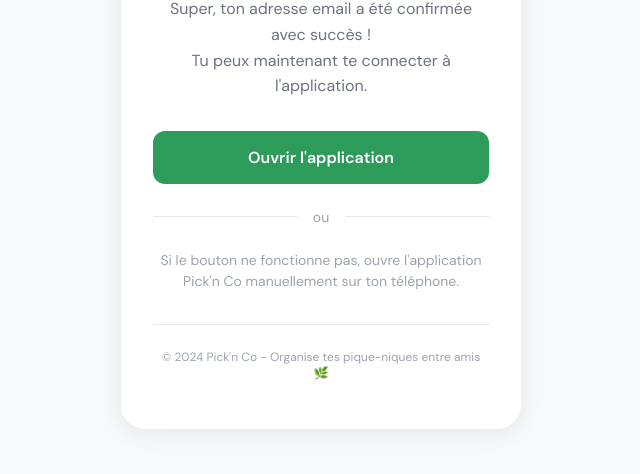
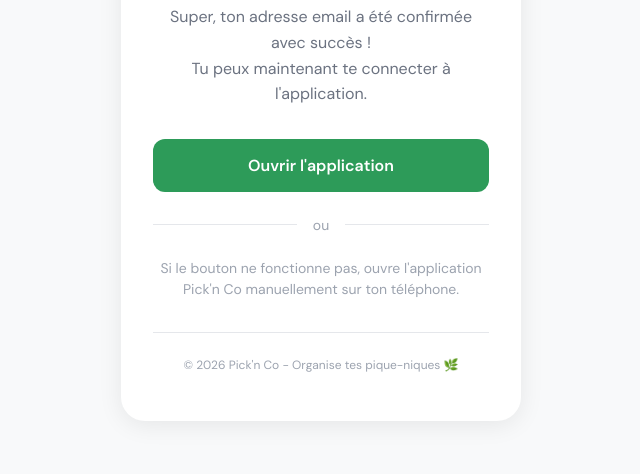
Before and after one commit to cyclise/picknco-pages, a plain HTML site: page index.html in a window 1280 px wide. Shown: the part 326-800 px from the top of the page, without its empty margins (319-959 px from the left). Drawn offline with Linux system fonts and the light colour scheme.

Commit message:
Update footer year from 2024 to 2026

```diff
--- a/index.html
+++ b/index.html
@@ -196,7 +196,7 @@
 
     <!-- Footer -->
     <div class="footer">
-      <p class="footer-text">© 2024 Pick'n Co - Organise tes pique-niques entre amis 🌿</p>
+      <p class="footer-text">© 2026 Pick'n Co - Organise tes pique-niques 🌿</p>
     </div>
   </div>
 </body>
```
